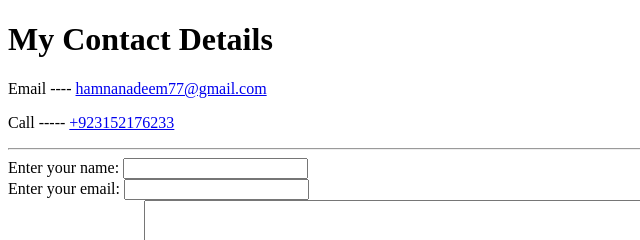
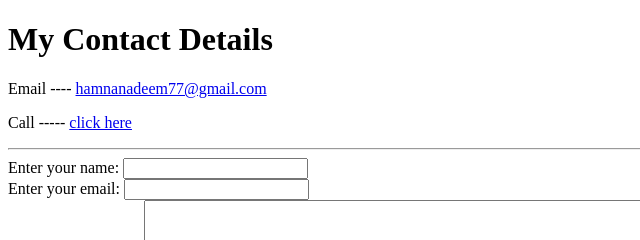
Before and after one commit to Hamna7577/cv, a plain HTML site: page Contact-Me.html in a window 1280 px wide. Shown: the top 240 px of the page, 0-640 px from the left. Drawn offline with Linux system fonts and the light colour scheme.

Commit message:
Update Contact-Me.html

```diff
--- a/Contact-Me.html
+++ b/Contact-Me.html
@@ -7,7 +7,7 @@
   <body>
     <h1>My Contact Details</h1>
     <p>Email ---- <a href="mailto:hamnanadeem77@gmail.com?subject=subject text">hamnanadeem77@gmail.com</a></p>
-    <p>Call ----- <a href="tel:03152176233">+923152176233</a></p>
+    <p>Call ----- <a href="tel:03152176233">click here</a></p>
     <hr>
     <form action="mailto:hamnanadeem77@gmail.com" method="post" enctype="text/plain">
       <label for="name">Enter your name:</label>
```
